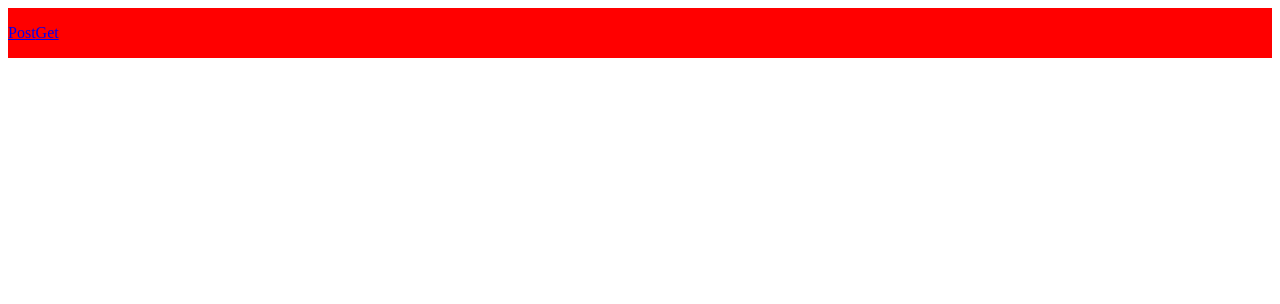
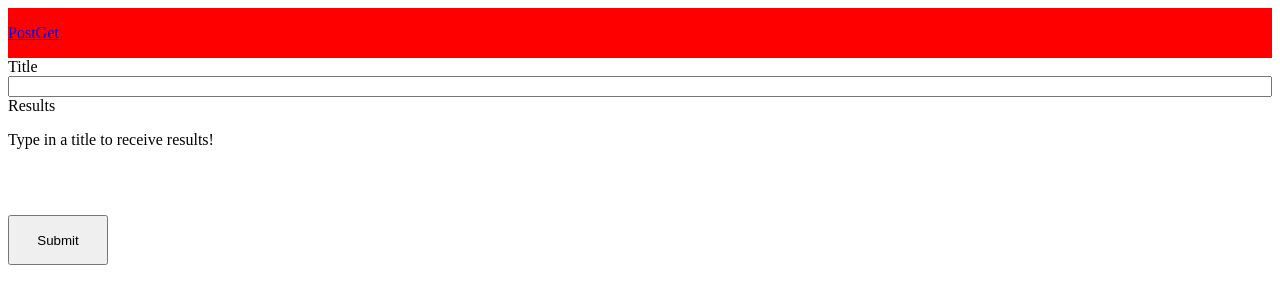
Before and after one commit to grantmontgomery/mongotest, a React app: page /get in a window 1280 px wide. Shown: the top 304 px of the page. Built offline with nearby package versions, Linux system fonts and the light colour scheme.

Commit message:
can now get results from the get page.

```diff
--- a/src/components/Get/Get.jsx
+++ b/src/components/Get/Get.jsx
@@ -1,5 +1,53 @@
 import React from "react";
 
 export const Get = () => {
-  return <main></main>;
+  const [loading, setLoading] = React.useState(false);
+  const [fields, setFields] = React.useState({ title: "" });
+  const [data, setData] = React.useState("Type in a title to receive results!");
+
+  const handleGetSubmit = async () => {
+    setLoading(true);
+    try {
+      const { title } = fields;
+
+      const response = await fetch("http://localhost:8000/get", {
+        headers: {
+          Accept: "application/json",
+          "content-type": "application/json",
+          "Access-Control-Allow-Origin": "*",
+        },
+        method: "POST",
+        body: JSON.stringify({
+          title,
+        }),
+      });
+      const responseJSON = await response.json();
+      console.log(responseJSON);
+      setLoading(false);
+      setData(responseJSON.text);
+    } catch {
+      setLoading(false);
+    }
+  };
+
+  return (
+    <main className="getPageWrapper">
+      <section style={{ display: "flex", flexFlow: "column nowrap" }}>
+        <label htmlFor="">Title</label>
+        <input
+          type="text"
+          value={fields.title}
+          onChange={({ target }) => setFields({ title: target.value })}
+        />
+        <label htmlFor="">Results</label>
+        <p>{loading ? "Loading" : data}</p>
+        <button
+          style={{ marginTop: "50px", height: "50px", width: "100px" }}
+          onClick={handleGetSubmit}
+        >
+          Submit
+        </button>
+      </section>
+    </main>
+  );
 };
--- a/src/components/Nav/Nav.jsx
+++ b/src/components/Nav/Nav.jsx
@@ -11,9 +11,7 @@ export const Nav = () => {
           <Link to="/">Post</Link>
         </li>
         <li>
-          <Link href="" to="/get">
-            Get
-          </Link>
+          <Link to="/get">Get</Link>
         </li>
       </ul>
     </nav>
--- a/src/components/Post/Post.jsx
+++ b/src/components/Post/Post.jsx
@@ -6,17 +6,15 @@ export const Post = () => {
   const [loading, setLoading] = React.useState(false);
   const [postSent, setSent] = React.useState(false);
 
-  React.useState(() => {
-    if (postSent) {
-      setTimeout(() => {
-        setSent(false);
-        console.log("success turned off.");
-      }, 1000);
-    }
-    return clearTimeout();
-  }, [postSent]);
-
-  console.log(postSent);
+  // React.useState(() => {
+  //   if (postSent) {
+  //     console.log("post successful");
+  //     setTimeout(() => {
+  //       setSent(false);
+  //     }, 1000);
+  //   }
+  //   return clearTimeout();
+  // }, [postSent]);
 
   const handlePostSubmit = async () => {
     setLoading(true);
```
Also changed, not shown: 2 other files (tests, documents, lock files or other folders).
